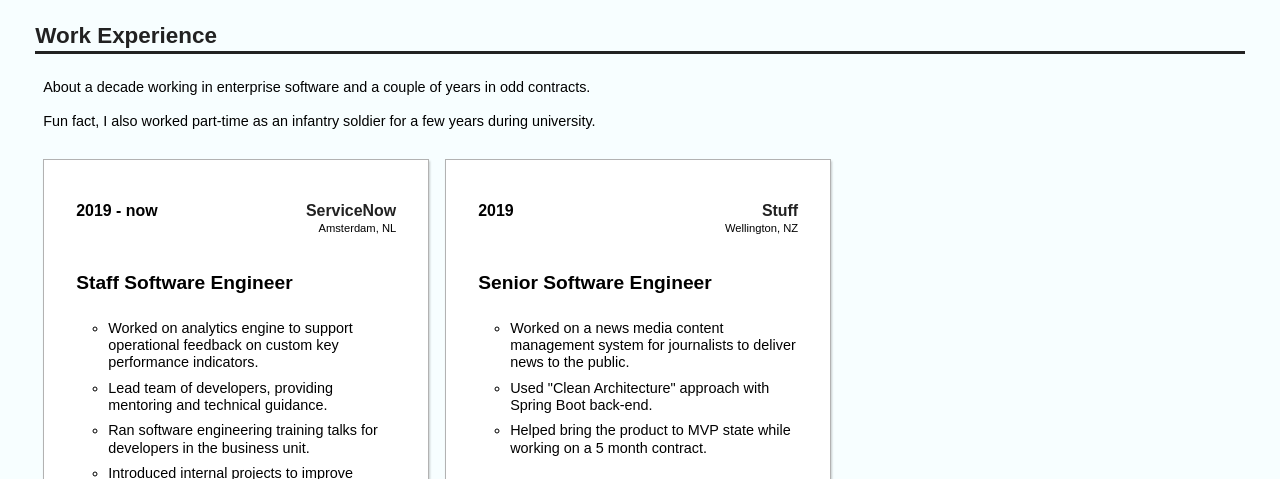
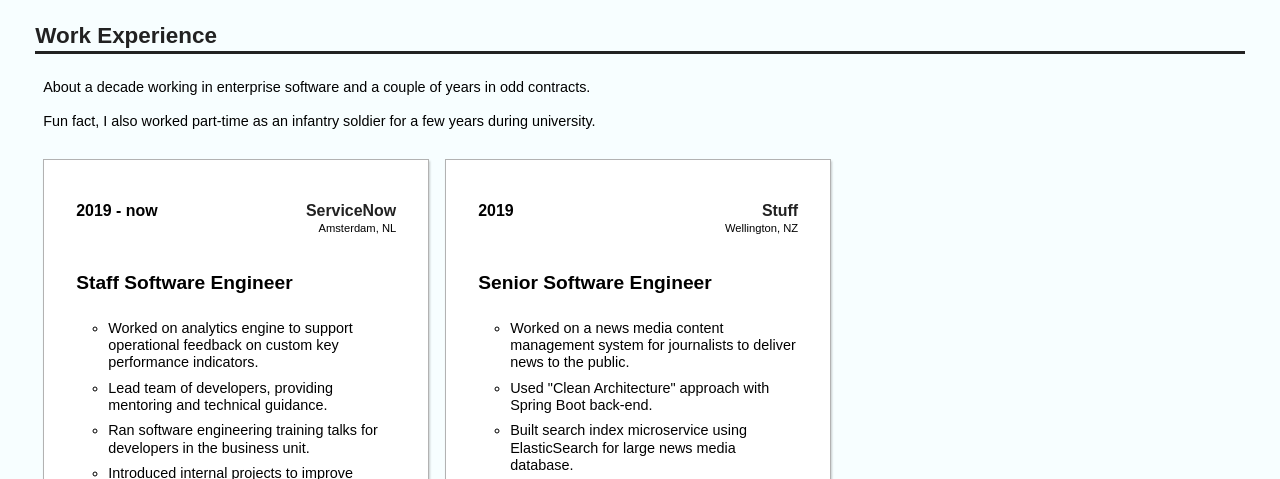
Before and after one commit to lunatic-hombre/cv, a plain HTML site: page index.html in a window 1280 px wide. Shown: the part 306-785 px from the top of the page. Drawn offline with Linux system fonts and the light colour scheme; a web font is replaced by a local one.

Commit message:
Updated description for Stuff.

```diff
--- a/index.html
+++ b/index.html
@@ -79,6 +79,7 @@
         <ul>
           <li>Worked on a news media content management system for journalists to deliver news to the public.</li>
           <li>Used "Clean Architecture" approach with Spring Boot back-end.</li>
+          <li>Built search index microservice using ElasticSearch for large news media database.</li>
           <li>Helped bring the product to MVP state while working on a 5 month contract.</li>
         </ul>
         <div class="stack">
```
